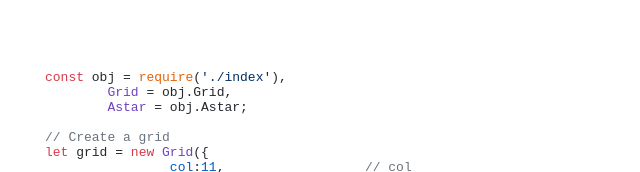
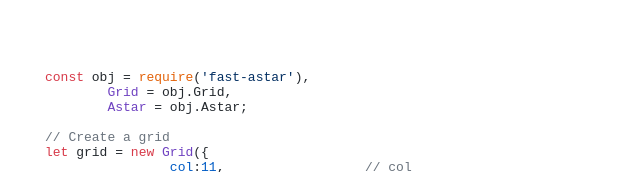
Before and after one commit to sbfkcel/fast-astar, a plain HTML site: page index.html in a window 1280 px wide. Shown: the part 1185-1357 px from the top of the page, 107-747 px from the left. Drawn offline with nearby package versions, Linux system fonts and the light colour scheme; a script that the page names is missing.

Commit message:
修正演示

```diff
--- a/index.html
+++ b/index.html
@@ -49,7 +49,7 @@
 		</pre>
 		<pre>
 			<code class="javascript">
-const obj = require('./index'),
+const obj = require('fast-astar'),
 	Grid = obj.Grid,
 	Astar = obj.Astar;
 
```
